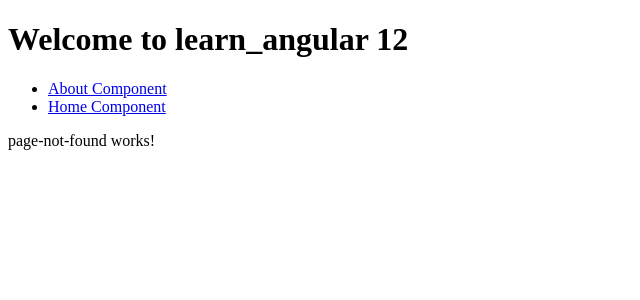
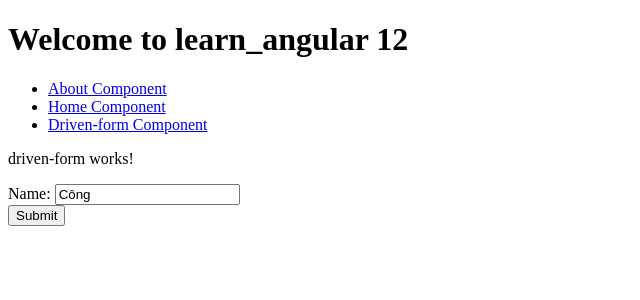
Before and after one commit to congtm20/Angular12, an Angular app: page /driven-form in a window 1280 px wide. Shown: the top 300 px of the page, without its empty margins (0-640 px from the left). Built offline with nearby package versions, Linux system fonts and the light colour scheme.

Commit message:
DrivenForm - Template

```diff
--- a/src/app/Services/common.service.ts
+++ b/src/app/Services/common.service.ts
@@ -9,4 +9,7 @@ export class CommonService {
   public binhPhuong(n:number):number{
     return n*n;
   }
+  public submitData(data: any):void{
+    console.log('Gửi data lên server . Data = ',data);
+  }
 }
--- a/src/app/app-routing.module.ts
+++ b/src/app/app-routing.module.ts
@@ -3,10 +3,12 @@ import { PageNotFoundComponent } from './page-not-found/page-not-found.component
 import { AboutComponent } from './about/about.component';
 import { HomeComponent } from './home/home.component';
 import { RouterModule, Routes } from '@angular/router';
+import { DrivenFormComponent } from './driven-form/driven-form.component';
 
 const routes: Routes = [
   { path: 'about', component: AboutComponent },
   { path: 'home', component: HomeComponent },
+  { path: 'driven-form', component: DrivenFormComponent },
   { path: '', component: HomeComponent },
   { path: '**', component: PageNotFoundComponent },  // Wildcard route for a 404 page
 ];
--- a/src/app/app.component.html
+++ b/src/app/app.component.html
@@ -5,6 +5,7 @@
   <ul>
     <li><a routerLink="/about" routerLinkActive="active">About Component</a></li>
     <li><a routerLink="/home" routerLinkActive="active">Home Component</a></li>
+    <li><a routerLink="/driven-form" routerLinkActive="active">Driven-form Component</a></li>
   </ul>
 </nav>
 <!-- The routed views render in the <router-outlet>-->
--- a/src/app/app.module.ts
+++ b/src/app/app.module.ts
@@ -9,8 +9,9 @@ import { FormsModule } from '@angular/forms';
 import { OnSalePipe } from './Pipes/on-sale.pipe';
 import { PageNotFoundComponent } from './page-not-found/page-not-found.component';
 import { HighlightDirective } from './Directives/highlight.directive';
+import { DrivenFormComponent } from './driven-form/driven-form.component';
 @NgModule({
-  declarations: [AppComponent, HomeComponent, AboutComponent, OnSalePipe, PageNotFoundComponent, HighlightDirective],
+  declarations: [AppComponent, HomeComponent, AboutComponent, OnSalePipe, PageNotFoundComponent, HighlightDirective, DrivenFormComponent],
   imports: [BrowserModule, AppRoutingModule, FormsModule],
   providers: [],
   bootstrap: [AppComponent],
--- /dev/null
+++ b/src/app/driven-form/driven-form.component.html
@@ -0,0 +1,8 @@
+<p>driven-form works!</p>
+<form (ngSubmit)="submitForm()">
+    Name: <input type="text" [(ngModel)]="name" [ngModelOptions]="{standalone: true}" />
+    <br/>
+    <!-- <button (click)="submitForm()">Submit</button> -->
+    <button>Submit</button>
+
+</form>
```
Also changed, not shown: src/app/driven-form/driven-form.component.scss (added), 1 other file (tests, documents, lock files or other folders).
